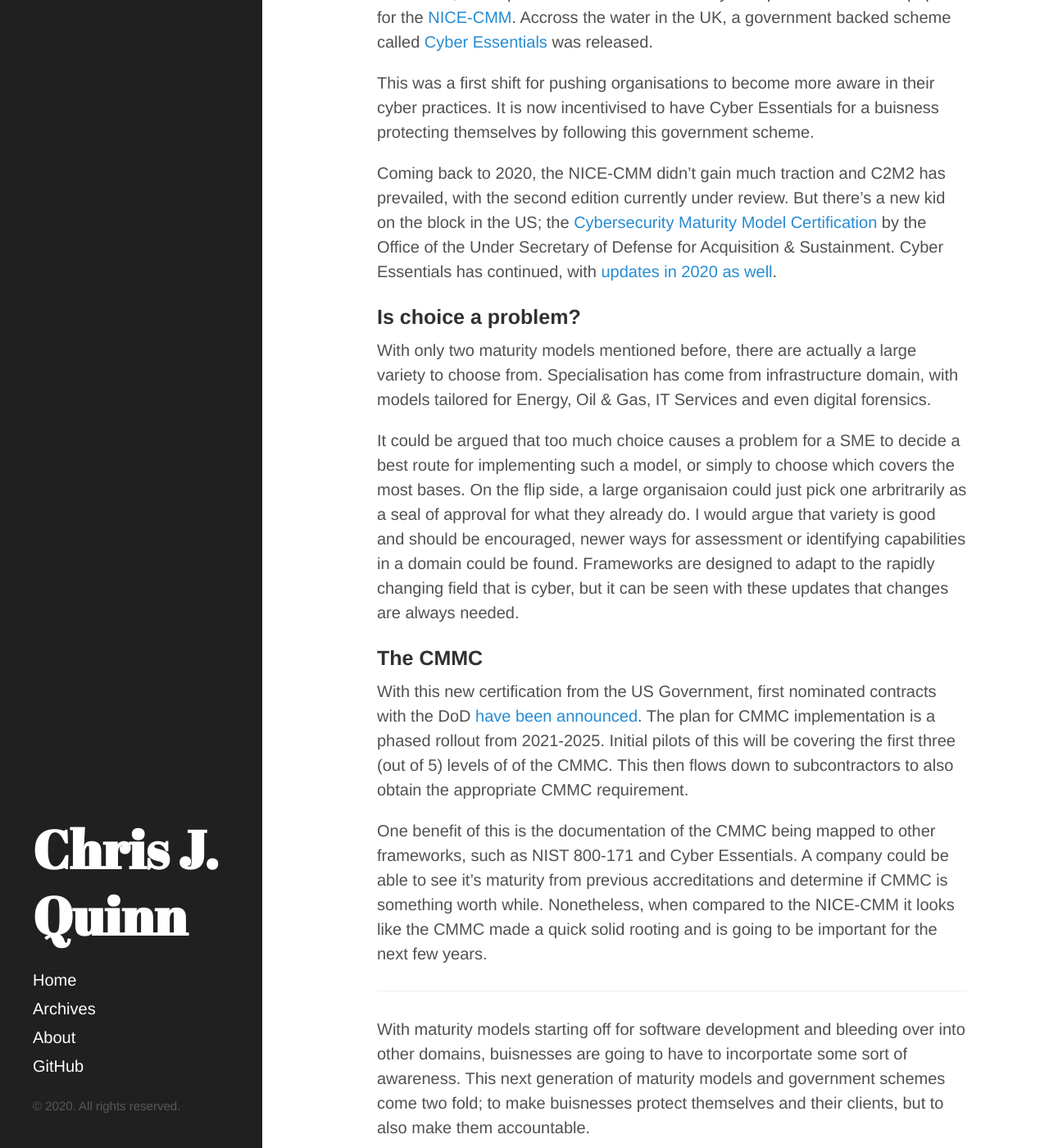
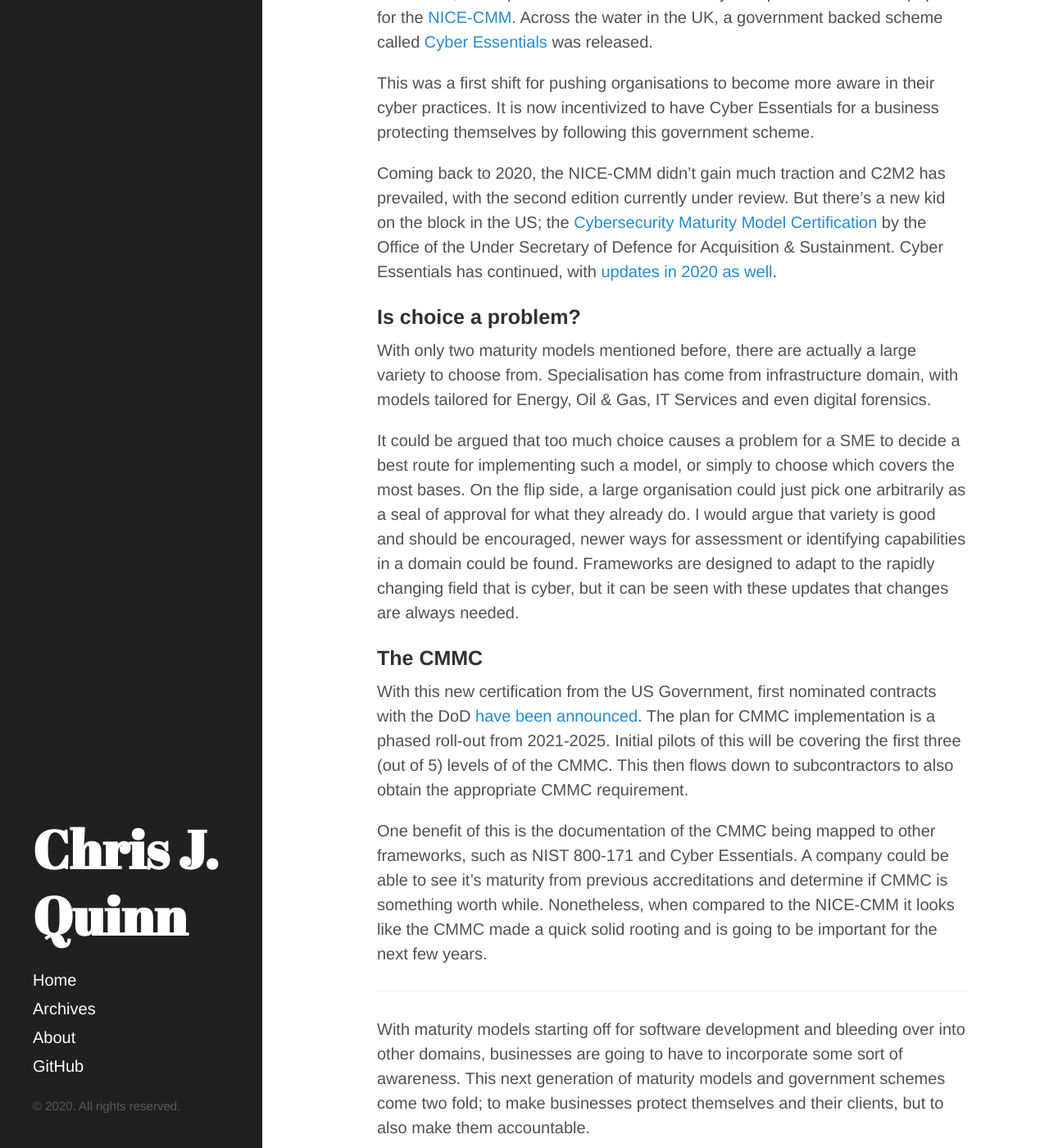
Before and after one commit to chrisjquinn/chrisjquinn.github.io, a Jekyll site: the page built from _posts/2020-12-16-Maturity-Models.md, in a window 1280 px wide and 1400 px high, scrolled down 1459 px. Shown: the whole window at 82% size. Built offline with Jekyll 4.4.1, drawn with Linux system fonts in a browser that asks for light colours; some of the changed text lies outside the part shown.

Commit message:
Spell Checks

```diff
--- a/_posts/2020-12-16-Maturity-Models.md
+++ b/_posts/2020-12-16-Maturity-Models.md
@@ -3,11 +3,11 @@
 title: The Next Generation of Cyber Maturity Models
 ---
 
-Since the inception of the first maturity model in 1991, it was originally made for software development. Now, cyber maturity models are not just a basis for buisness cyber capabilites, they are a benchmark in order to bid for government contracts. With the US Government being a designer and enforcer, why bother with any other model?
+Since the inception of the first maturity model in 1991, it was originally made for software development. Now, cyber maturity models are not just a basis for business cyber capabilities, they are a benchmark in order to bid for government contracts. With the US Government being a designer and enforcer, why bother with any other model?
 
-> Roughly two months ago, I had no idea what a maturity model was, nevermind it's context in the cyber field. Now, the first large assignment apart of my Cyber Security Engineering masters dives into these models.
+> Roughly two months ago, I had no idea what a maturity model was, never mind it's context in the cyber field. Now, the first large assignment apart of my Cyber Security Engineering masters dives into these models.
 
-The rate of change in this buisness focused field in cyber is just as fast; the next generations of cyber maturity models are coming out now, this blog posts dives into what on earth they are, how they have evolved over the years and their effect on the cyber landscape.
+The rate of change in this business focused field in cyber is just as fast; the next generations of cyber maturity models are coming out now, this blog posts dives into what on earth they are, how they have evolved over the years and their effect on the cyber landscape.
 
 <!-- More -->
 
@@ -31,25 +31,25 @@
 
 ## How did we get here?
 
-2014 saw a big development of these maturity models, the US Department of Energy game out with [C2M2](https://www.energy.gov/ceser/energy-security/cybersecurity-capability-maturity-model-c2m2-program) - the cybersecurity capability maturity model. At the same time, the department of homeland security also published the whitepaper for the [NICE-CMM](https://www.hsdl.org/?abstract&did=798503). Accross the water in the UK, a government backed scheme called [Cyber Essentials](https://www.ncsc.gov.uk/cyberessentials/overview) was released.
+2014 saw a big development of these maturity models, the US Department of Energy game out with [C2M2](https://www.energy.gov/ceser/energy-security/cybersecurity-capability-maturity-model-c2m2-program) - the cybersecurity capability maturity model. At the same time, the department of homeland security also published the whitepaper for the [NICE-CMM](https://www.hsdl.org/?abstract&did=798503). Across the water in the UK, a government backed scheme called [Cyber Essentials](https://www.ncsc.gov.uk/cyberessentials/overview) was released.
 
-This was a first shift for pushing organisations to become more aware in their cyber practices. It is now incentivised to have Cyber Essentials for a buisness protecting themselves by following this government scheme.
+This was a first shift for pushing organisations to become more aware in their cyber practices. It is now incentivized to have Cyber Essentials for a business protecting themselves by following this government scheme.
 
-Coming back to 2020, the NICE-CMM didn't gain much traction and C2M2 has prevailed, with the second edition currently under review. But there's a new kid on the block in the US; the [Cybersecurity Maturity Model Certification](https://www.acq.osd.mil/cmmc/) by the Office of the Under Secretary of Defense for Acquisition & Sustainment. Cyber Essentials has continued, with [updates in 2020 as well](https://www.ncsc.gov.uk/news/new-look-scheme-protects-businesses-from-cyber-attack).
+Coming back to 2020, the NICE-CMM didn't gain much traction and C2M2 has prevailed, with the second edition currently under review. But there's a new kid on the block in the US; the [Cybersecurity Maturity Model Certification](https://www.acq.osd.mil/cmmc/) by the Office of the Under Secretary of Defence for Acquisition & Sustainment. Cyber Essentials has continued, with [updates in 2020 as well](https://www.ncsc.gov.uk/news/new-look-scheme-protects-businesses-from-cyber-attack).
 
 
 ## Is choice a problem?
 With only two maturity models mentioned before, there are actually a large variety to choose from. Specialisation has come from infrastructure domain, with models tailored for Energy, Oil & Gas, IT Services and even digital forensics.
 
-It could be argued that too much choice causes a problem for a SME to decide a best route for implementing such a model, or simply to choose which covers the most bases. On the flip side, a large organisaion could just pick one arbritrarily as a seal of approval for what they already do. I would argue that variety is good and should be encouraged, newer ways for assessment or identifying capabilities in a domain could be found. Frameworks are designed to adapt to the rapidly changing field that is cyber, but it can be seen with these updates that changes are always needed.
+It could be argued that too much choice causes a problem for a SME to decide a best route for implementing such a model, or simply to choose which covers the most bases. On the flip side, a large organisation could just pick one arbitrarily as a seal of approval for what they already do. I would argue that variety is good and should be encouraged, newer ways for assessment or identifying capabilities in a domain could be found. Frameworks are designed to adapt to the rapidly changing field that is cyber, but it can be seen with these updates that changes are always needed.
 
 ## The CMMC
-With this new certification from the US Government, first nominated contracts with the DoD [have been announced](https://fcw.com/articles/2020/12/16/first-cmmc-contracts-dod.aspx). The plan for CMMC implementation is a phased rollout from 2021-2025. Initial pilots of this will be covering the first three (out of 5) levels of of the CMMC. This then flows down to subcontractors to also obtain the appropriate CMMC requirement.
+With this new certification from the US Government, first nominated contracts with the DoD [have been announced](https://fcw.com/articles/2020/12/16/first-cmmc-contracts-dod.aspx). The plan for CMMC implementation is a phased roll-out from 2021-2025. Initial pilots of this will be covering the first three (out of 5) levels of of the CMMC. This then flows down to subcontractors to also obtain the appropriate CMMC requirement.
 
 One benefit of this is the documentation of the CMMC being mapped to other frameworks, such as NIST 800-171 and Cyber Essentials. A company could be able to see it's maturity from previous accreditations and determine if CMMC is something worth while. Nonetheless, when compared to the NICE-CMM it looks like the CMMC made a quick solid rooting and is going to be important for the next few years.
 
 --------
 
-With maturity models starting off for software development and bleeding over into other domains, buisnesses are going to have to incorportate some sort of awareness. This next generation of maturity models and government schemes come two fold; to make buisnesses protect themselves and their clients, but to also make them accountable.
+With maturity models starting off for software development and bleeding over into other domains, businesses are going to have to incorporate some sort of awareness. This next generation of maturity models and government schemes come two fold; to make businesses protect themselves and their clients, but to also make them accountable.
 
-Whilst this makes sense in theory, practical examples of this **'sword and sheild'** haven't played out as well. [Section 230](https://www.youtube.com/watch?v=gCw9LwYCWUg) is the bahemouth of them all, regardless of the nature of the company at hand.
+Whilst this makes sense in theory, practical examples of this **'sword and shield'** haven't played out as well. [Section 230](https://www.youtube.com/watch?v=gCw9LwYCWUg) is the behemoth of them all, regardless of the nature of the company at hand.
```
